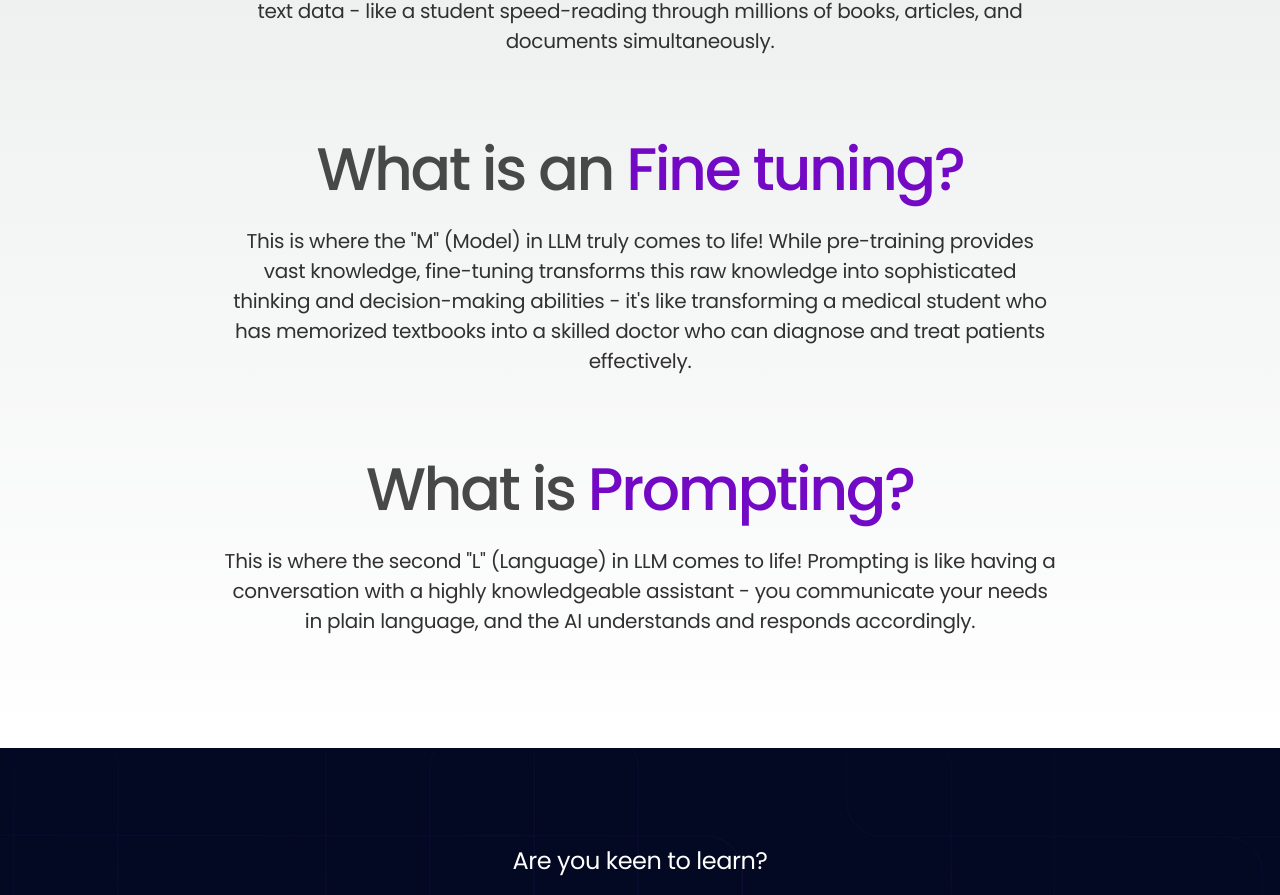
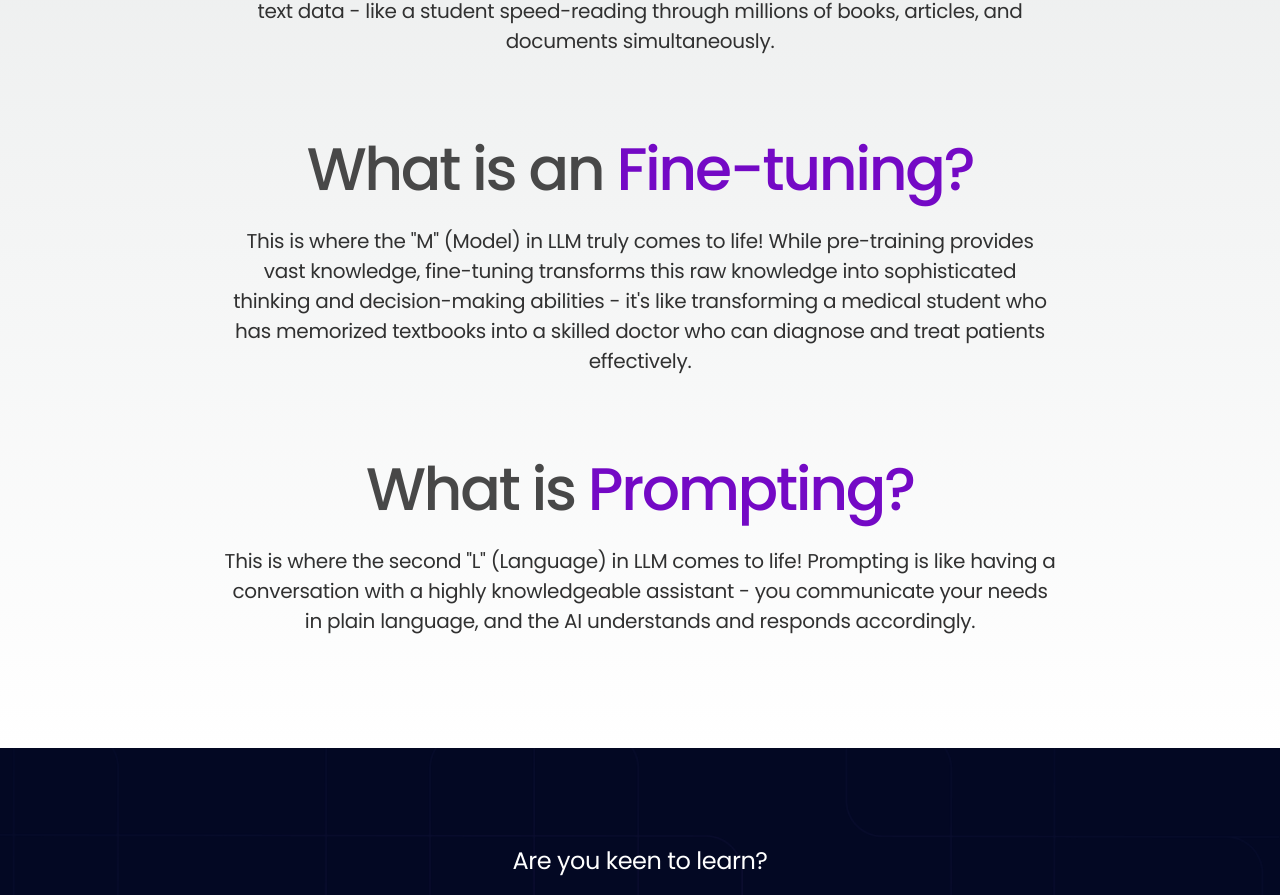
Before and after one commit to Uththunga/ethos-prompt-UI, a React (Vite) app: page /basics in a window 1280 px wide. Shown: the part 2615-3510 px from the top of the page. Built offline with nearby package versions, Linux system fonts and the light colour scheme; a web font is replaced by a local one.

Commit message:
Complete Grammar and Content Analysis

```diff
--- a/client/pages/Basics.tsx
+++ b/client/pages/Basics.tsx
@@ -224,7 +224,7 @@ export const Basics = () => {
               <div>
                 <h3 className="text-2xl sm:text-3xl md:text-4xl lg:text-5xl xl:text-6xl font-medium leading-tight tracking-tight mb-4 lg:mb-6">
                   <span className="text-ethos-gray">What is an </span>
-                  <span className="text-ethos-purple">Fine tuning?</span>
+                  <span className="text-ethos-purple">Fine-tuning?</span>
                 </h3>
                 <p className="text-[#313131] text-sm sm:text-base md:text-lg lg:text-xl font-normal leading-relaxed tracking-tight">
                   This is where the "M" (Model) in LLM truly comes to life! While pre-training provides vast knowledge, fine-tuning transforms this raw knowledge into sophisticated thinking and decision-making abilities - it's like transforming a medical student who has memorized textbooks into a skilled doctor who can diagnose and treat patients effectively.
--- a/client/pages/Contact.tsx
+++ b/client/pages/Contact.tsx
@@ -43,7 +43,7 @@ export const Contact = () => {
               {/* Discussion Points */}
               <section className="space-y-6" aria-labelledby="discussion-heading">
                 <h2 id="discussion-heading" className="text-ethos-gray text-base md:text-lg lg:text-xl font-medium leading-relaxed tracking-tight">
-                  Lets connect to discuss;
+                  Let's connect to discuss:
                 </h2>
 
                 <div className="grid grid-cols-1 lg:grid-cols-2 gap-4 md:gap-6 lg:gap-8" role="list">
```
